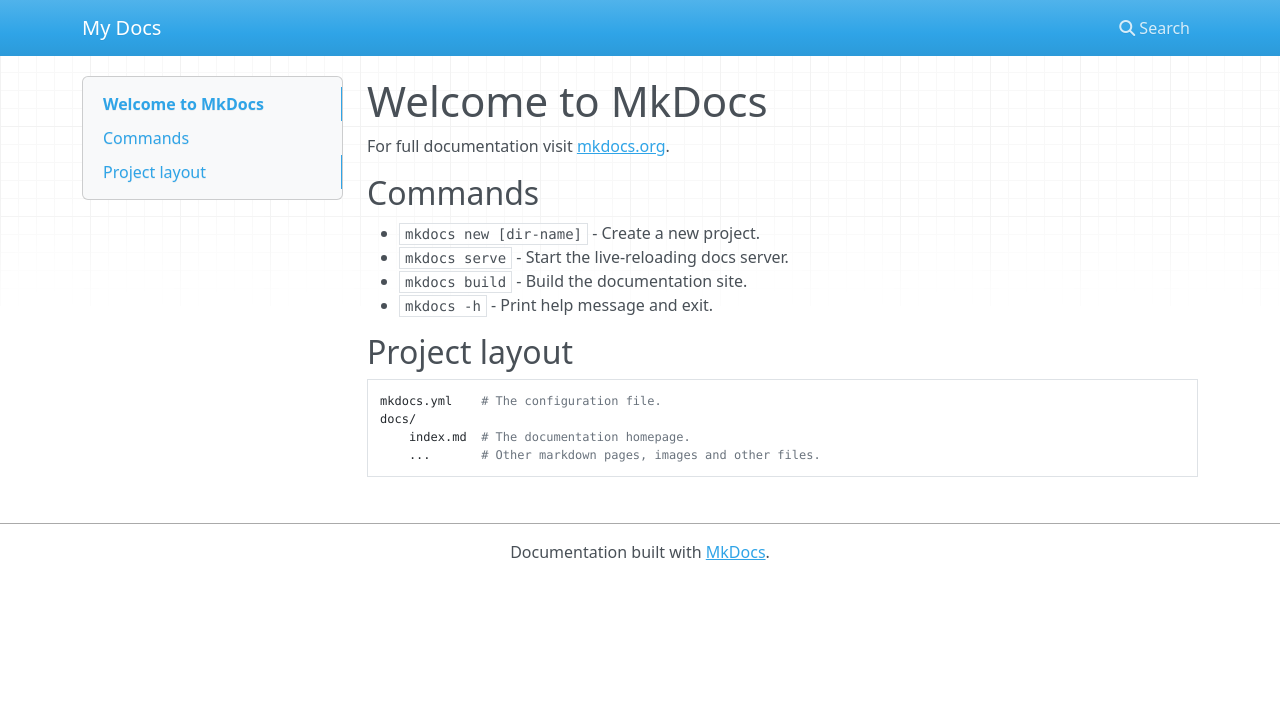
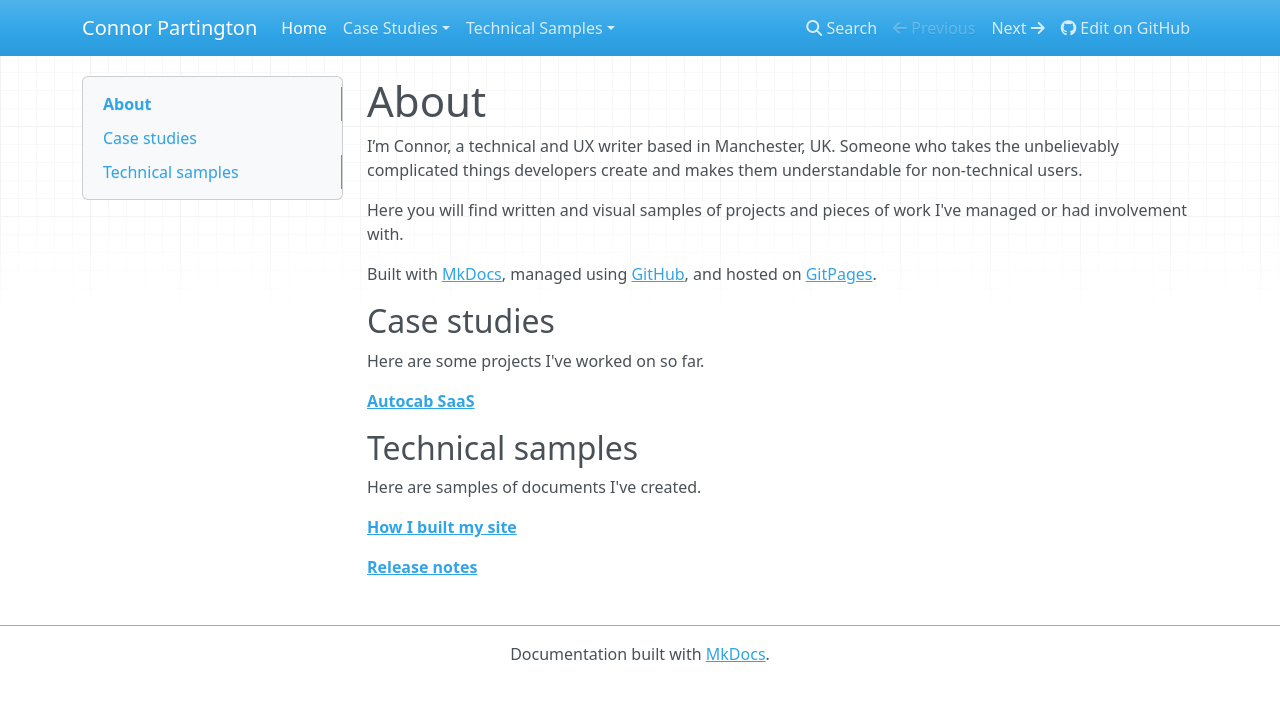
Before and after one commit to Connor-Partington/portfolio, an MkDocs documentation site: the page built from docs/index.md, in a window 1280 px wide. Shown: the top 701 px of the page. Built offline with MkDocs 1.6.1, drawn with Linux system fonts in a browser that asks for light colours; nearby versions of some CDN libraries.

Commit message:
Added new pages

```diff
--- a/docs/index.md
+++ b/docs/index.md
@@ -1,17 +1,21 @@
-# Welcome to MkDocs
+# About
 
-For full documentation visit [mkdocs.org](https://www.mkdocs.org).
+I’m Connor, a technical and UX writer based in Manchester, UK. Someone who takes the unbelievably complicated things developers create and makes them understandable for non-technical users.
 
-## Commands
+Here you will find written and visual samples of projects and pieces of work I've managed or had involvement with.
 
-* `mkdocs new [dir-name]` - Create a new project.
-* `mkdocs serve` - Start the live-reloading docs server.
-* `mkdocs build` - Build the documentation site.
-* `mkdocs -h` - Print help message and exit.
+Built with [MkDocs](https://www.mkdocs.org), managed using [GitHub](https://github.com/), and hosted on [GitPages](https://pages.github.com/).
 
-## Project layout
+## Case studies
 
-    mkdocs.yml    # The configuration file.
-    docs/
-        index.md  # The documentation homepage.
-        ...       # Other markdown pages, images and other files.
+Here are some projects I've worked on so far.
+
+[**Autocab SaaS**](autocabsaas.md)
+
+## Technical samples
+
+Here are samples of documents I've created.
+
+[**How I built my site**](how-I-built-my-site.md)
+
+[**Release notes**](release-notes.md)
--- a/mkdocs.yml
+++ b/mkdocs.yml
@@ -1 +1,16 @@
-site_name: My Docs
+site_name: Connor Partington
+site_url: https://connor-partington.github.io/portfolio/
+repo_url: https://github.com/Connor-Partington/portfolio
+site_description: A site for sharing my portfolio.
+site_author: Connor Partington
+
+extra_css:
+    - css/extra.css
+
+nav:
+  - Home: index.md
+  - Case Studies:
+    - Autocab SaaS: autocabsaas.md
+  - Technical Samples:
+    - How I built my site: how-I-built-my-site.md
+    - Release notes: release-notes.md
```
Also changed, not shown: docs/autocabsaas.md (added, +32 -0 lines), docs/how-I-built-my-site.md (added, +71 -0 lines), docs/release-notes.md (added, +34 -0 lines), docs/css/extra.css (added), docs/img/email-templates.webp (added).
